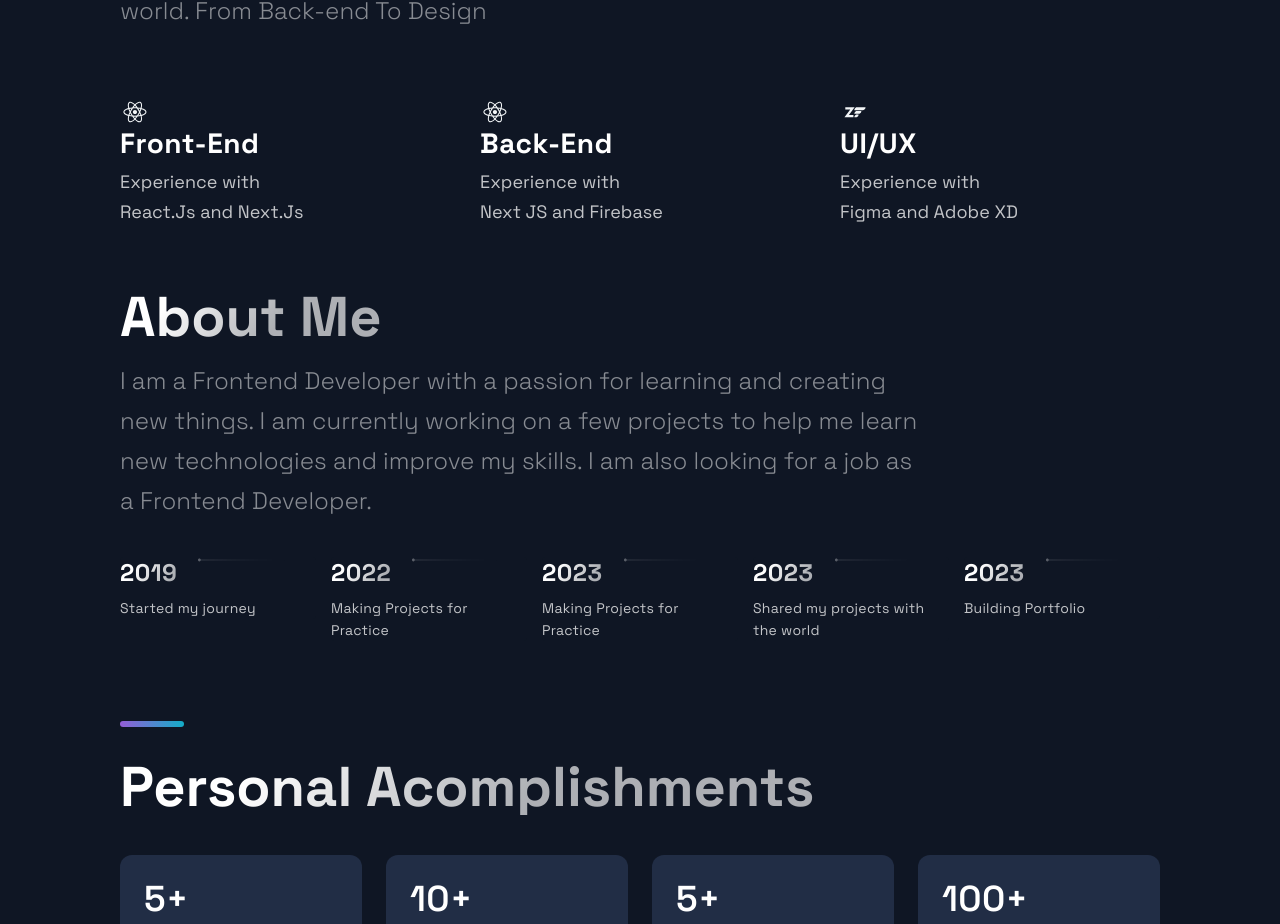
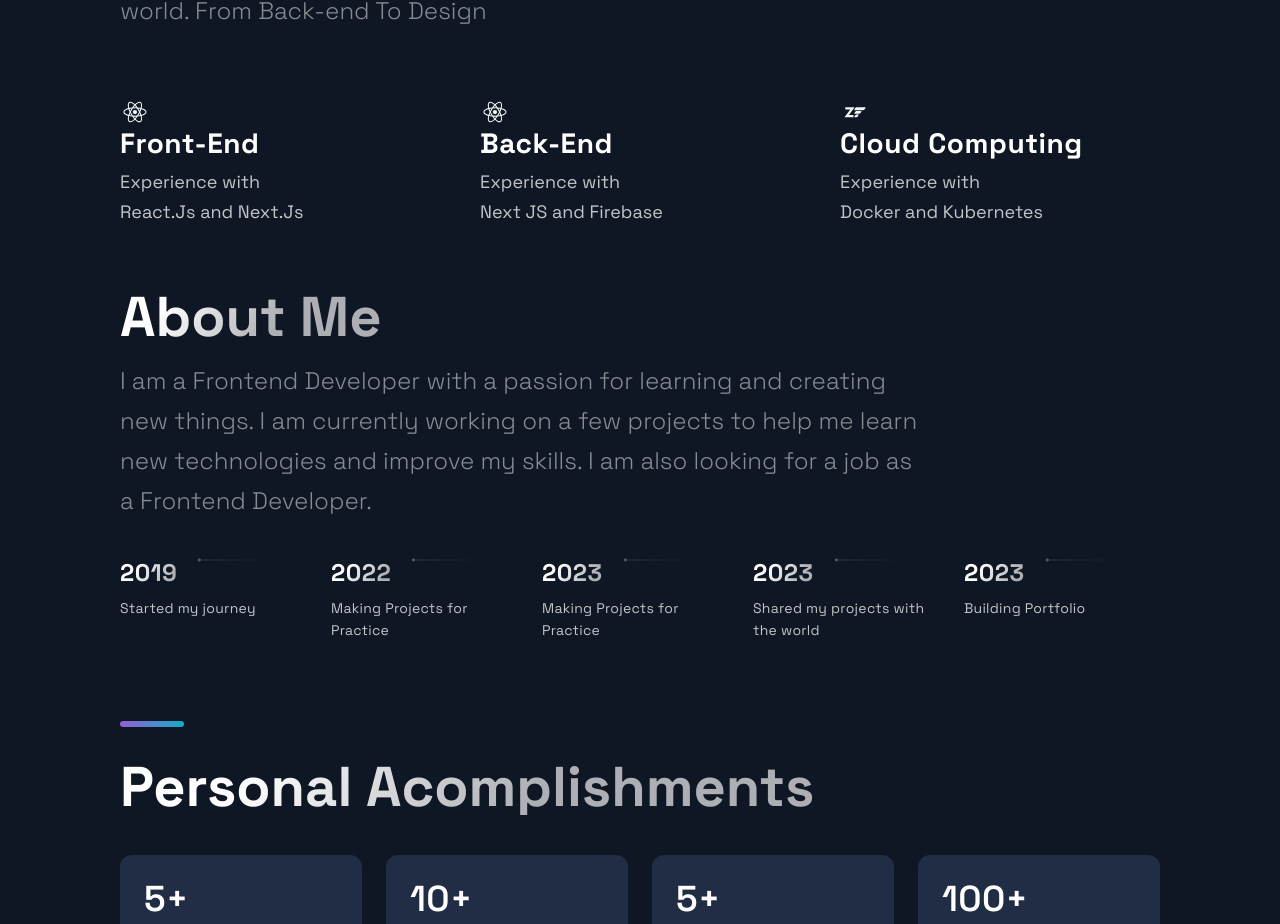
Before and after one commit to alemughal/portfolio, a Next.js app: page / in a window 1280 px wide. Shown: the part 2500-3424 px from the top of the page. Built offline with nearby package versions, Linux system fonts and the light colour scheme.

Commit message:
Changes in technologies section

```diff
--- a/src/components/Technologies/Technologies.js
+++ b/src/components/Technologies/Technologies.js
@@ -36,10 +36,10 @@ const Technologies = () =>  (
       <ListItem>
         <DiZend size='3rem' />
         <ListContainer>
-          <ListTitle>UI/UX</ListTitle>
+          <ListTitle>Cloud Computing</ListTitle>
           <ListParagraph>
             Experience with <br />
-            Figma and Adobe XD<br />
+            Docker and Kubernetes<br />
           </ListParagraph>
         </ListContainer>
       </ListItem>
```
